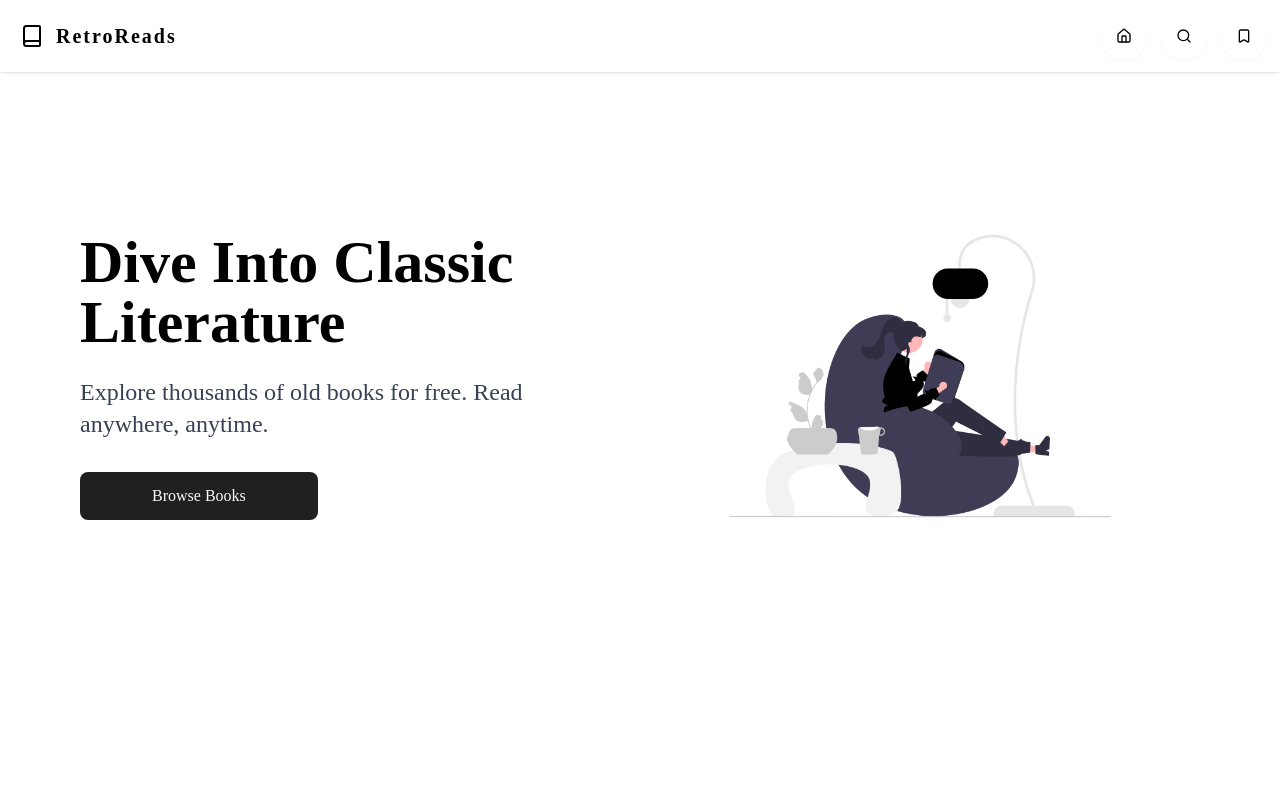
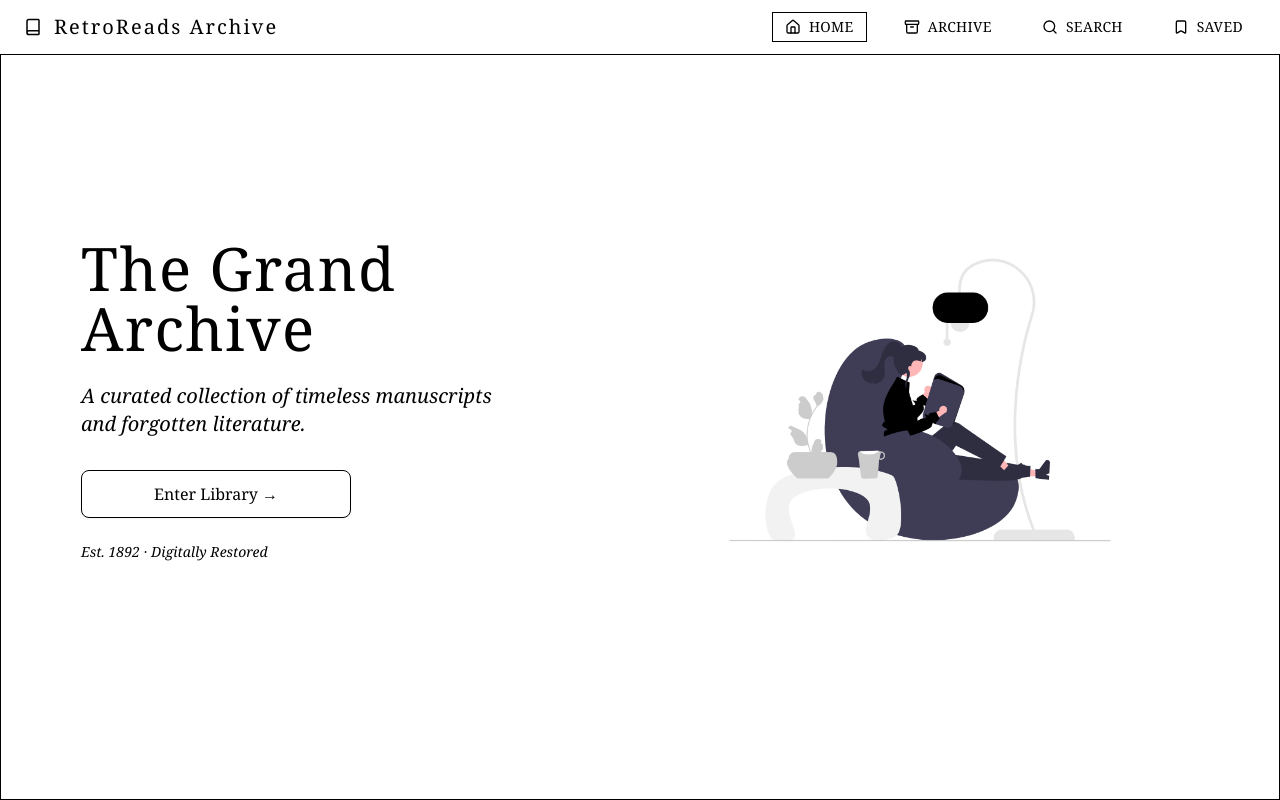
Before and after one commit to Afolabiyinka/Retro_reads, a React (Vite) app: page / in a window 1280 px wide. Built offline with nearby package versions, Linux system fonts and the light colour scheme; a web font is replaced by a local one.

Commit message:
Enhance UI and functionality across multiple components, including improved layout, updated styles, and refined user interactions in BookCard, Home, BookDetails, Books, Favourites, NavBar, and SearchPage.

```diff
--- a/src/index.css
+++ b/src/index.css
@@ -42,7 +42,7 @@
   --card-foreground: oklch(0.141 0.005 285.823);
   --popover: oklch(1 0 0);
   --popover-foreground: oklch(0.141 0.005 285.823);
-  --primary: oklch(24.462% 0.00151 16.245);
+  --primary: rgb(10, 3, 10);
   --primary-foreground: oklch(0.985 0 0);
   --secondary: oklch(0.967 0.001 286.375);
   --secondary-foreground: oklch(0.21 0.006 285.885);
--- a/src/lib/nav.ts
+++ b/src/lib/nav.ts
@@ -1,17 +1,25 @@
-import { Bookmark, House, Search } from "lucide-react";
+import { Archive, Bookmark, House, Search } from "lucide-react";
 
 const NAVICONS = [
   {
+    path: "/",
+    icon: House,
+    label: "Home",
+  },
+  {
     path: "/books",
-    icon: House,
+    icon: Archive,
+    label: "Archive",
   },
   {
     path: "/search",
     icon: Search,
+    label: "Search",
   },
   {
     path: "/favourites",
     icon: Bookmark,
+    label: "Saved",
   },
 ];
 
--- a/src/pages/Layout.tsx
+++ b/src/pages/Layout.tsx
@@ -3,7 +3,7 @@ import NavBar from "./nav/NavBar";
 
 const Layout = () => {
   return (
-    <div>
+    <div className="flex justify-center">
       <NavBar />
       <Outlet />
     </div>
--- a/src/pages/app/Home.tsx
+++ b/src/pages/app/Home.tsx
@@ -1,43 +1,61 @@
 import React from "react";
 import { motion } from "framer-motion";
-import { Button } from "@/components/ui/button";
 import { useNavigate } from "react-router-dom";
 import image2 from "@/images/image2.png";
+import { Button } from "@/components/ui/button";
 
 const Home = () => {
   const navigate = useNavigate();
 
   return (
-    <div className="min-h-screen  flex flex-col lg:flex-row items-center justify-center px-6 lg:px-20 py-12 pt-20 md:pt-0">
+    <div className="min-h-screen w-full bg-parchment text-ink flex flex-col lg:flex-row items-center justify-center px-6 lg:px-20 py-12 border border-faded">
+
+      {/* Text Section */}
       <motion.div
-        className="flex-1 text-center lg:text-left mb-10 lg:mb-0"
-        initial={{ opacity: 0, x: -50 }}
-        animate={{ opacity: 1, x: 0 }}
-        transition={{ duration: 0.8 }}
+        className="flex-1 text-center lg:text-left mb-10 lg:mb-0 font-serif"
+        initial={{ opacity: 0 }}
+        animate={{ opacity: 1 }}
+        transition={{ duration: 1.2 }}
       >
-        <h1 className="text-4xl md:text-5xl lg:text-6xl font-bold mb-6">
-          Dive Into Classic Literature
+        <h1 className="text-4xl md:text-5xl lg:text-6xl mb-6 tracking-wide">
+          The Grand Archive
         </h1>
-        <p className="text-lg md:text-2xl mb-8 max-w-md mx-auto lg:mx-0 text-gray-700">
-          Explore thousands of old books for free. Read anywhere, anytime.
+
+        <p className="text-lg md:text-xl mb-8 max-w-md mx-auto lg:mx-0 italic text-aged">
+          A curated collection of timeless manuscripts and forgotten literature.
         </p>
-        <Button size={`lg`} onClick={() => navigate("/books")}>
-          Browse Books
+
+        <Button
+          size={`lg`}
+          variant={`outline`}
+          className="border border-aged font-serif hover:bg-aged hover:text-parchment transition duration-300"
+
+          onClick={() => navigate("/books")}
+
+        >
+          Enter Library →
         </Button>
+
+        {/* Extra detail */}
+        <p className="mt-6 text-sm text-faded italic">
+          Est. 1892 · Digitally Restored
+        </p>
       </motion.div>
 
       {/* Image Section */}
       <motion.div
         className="flex-1"
-        initial={{ opacity: 0, x: 50 }}
-        animate={{ opacity: 1, x: 0 }}
-        transition={{ duration: 0.8 }}
+        initial={{ opacity: 0 }}
+        animate={{ opacity: 1 }}
+        transition={{ duration: 1.5 }}
       >
-        <img
-          src={image2}
-          alt="Book Lover Illustration"
-          className="w-full max-w-md mx-auto"
-        />
+        <div className="p-4">
+          <img
+            src={image2}
+            alt="Book Illustration"
+            className="w-full max-w-md mx-auto"
+          />
+        </div>
       </motion.div>
     </div>
   );
--- a/src/pages/books/BookDetails.tsx
+++ b/src/pages/books/BookDetails.tsx
@@ -1,142 +1,159 @@
 import { useParams, useNavigate } from "react-router-dom";
 import { BookType } from "@/types/types";
-import LoadingContainer from "@/components/loading/loadingContainer";
 import useBookDetails from "@/hooks/useBookdetails";
-import Chip from "@/components/ui/chip";
-import { Button } from "@/components/ui/button";
-import { ArrowRight, Bookmark, ChevronLeft, Heart } from "lucide-react";
 import { useFavourites } from "@/hooks/useFavourites";
 import { toast, Toaster } from "sonner";
+import { Button } from "@/components/ui/button";
+
 const BookDetails = () => {
   const { id } = useParams();
   const navigate = useNavigate();
-  const { addTofavourites, favourites, removeFromFavourites, isFavourite } =
+
+  const { addTofavourites, removeFromFavourites, isFavourite } =
     useFavourites();
 
   const bookId = Number(id);
-  const { fetchedDetails, detailsLoading, noDetails } = useBookDetails(bookId);
+  const { fetchedDetails, detailsLoading, noDetails } =
+    useBookDetails(bookId);
 
   if (detailsLoading) {
-    return <LoadingContainer />;
+    return (
+      <div className="h-screen flex items-center justify-center font-serif italic text-aged">
+        Retrieving manuscript...
+      </div>
+    );
   }
 
   if (noDetails) {
     return (
-      <div className="p-4 text-center text-red-500">
-        Error: {noDetails.message}
+      <div className="h-screen flex items-center justify-center font-serif text-center">
+        <p>Archive record unavailable.</p>
       </div>
     );
   }
 
   if (!fetchedDetails) {
     return (
-      <div className="p-4 text-center">Book not found or data is missing.</div>
+      <div className="h-screen flex items-center justify-center font-serif">
+        Record not found.
+      </div>
     );
   }
 
   const book: BookType = fetchedDetails;
-  const coverUrl = fetchedDetails.formats["image/jpeg"];
-  const bookUrl = fetchedDetails.formats["text/html"];
-
+  const coverUrl = book.formats["image/jpeg"];
+  const bookUrl = book.formats["text/html"];
   const bookInFavorites = isFavourite(book.id);
 
   function handleFavouriteClick() {
-    if (!book) return;
     if (bookInFavorites) {
       removeFromFavourites(book.id);
-      toast("Book removed from favourites");
+      toast("Removed from archive");
     } else {
       addTofavourites(book);
-      toast("Book added to favourites");
+      toast("Saved to archive");
     }
   }
 
   return (
-    <div className="min-h-screen p-1 lg:pt-16">
-      <div className="w-full  mt-20 md:mt-0">
-        <div className="bg-white rounded-lg shadow-sm p-4 md:p-4 mb-4 md:mb-6">
-          <div className="flex flex-col sm:flex-row sm:items-center sm:justify-between gap-4 mb-4">
-            <Button onClick={() => navigate(-1)} className="" size={`lg`}>
-              {/* <ChevronLeft className="w-6 h-6" /> */}
-              Go Back
+    <div className="min-h-screen bg-parchment text-ink font-serif p-6 mt-12">
+
+      <div className="max-w-5xl mx-auto border border-faded p-6">
+
+        {/* Header */}
+        <div className="flex justify-between items-center border-b border-faded pb-3 mb-6">
+          <Button
+            variant={`outline`}
+            onClick={() => navigate(-1)}
+            className="border border-aged  hover:bg-aged hover:text-parchment transition"
+          >
+            ← Return
           </Button>
-            <span className="text-lg text-gray-600">
-              {book.download_count} Downloads
-            </span>
+
+          <p className="text-sm text-faded italic">
+            Record #{book.id} · {book.download_count} accesses
+          </p>
         </div>
 
-          <div className="grid grid-cols-1 lg:grid-cols-3 gap-6 md:gap-8">
-            <div className="lg:col-span-1">
-              <div className="sticky top-4">
+        {/* Layout */}
+        <div className="grid md:grid-cols-2 gap-8">
+
+          {/* Image */}
+          <div className="border border-faded p-3 bg-parchment">
             <img
-                  src={coverUrl}
+              src={coverUrl || "/fallback-book.png"}
               alt={book.title}
-                  className="w-full max-w-sm mx-auto lg:max-w-none rounded-lg shadow-md object-cover"
+              className="w-full object-cover"
             />
+          </div>
+
+          {/* Details */}
+          <div>
+            <p className="italic text-aged mb-2">
+              {book.authors[0]?.name || "Unknown Author"}
+            </p>
+
+            <h1 className="text-3xl md:text-4xl mb-4 tracking-wide">
+              {book.title}
+            </h1>
+
+            {/* Categories */}
+            <div className="mb-6">
+              <h2 className="text-sm uppercase tracking-wide mb-2 text-faded">
+                Classification
+              </h2>
+
+              <div className="flex flex-wrap gap-2">
+                {book.bookshelves.map((cat: string) => (
+                  <span
+                    key={cat}
+                    className="border border-faded px-2 py-1 text-xs"
+                  >
+                    {cat}
+                  </span>
+                ))}
               </div>
             </div>
 
-            <div className="lg:col-span-2">
-              <p className="text-xl md:text-2xl text-gray-600 mb-2">
-                {book.authors[0].name}
-              </p>
-              <h1 className="text-2xl md:text-3xl lg:text-4xl font-bold  mb-4 md:mb-6">
-                {book.title}
-              </h1>
-              <div className="mb-6 md:mb-8">
-                <h2 className="text-base md:text-lg font-semibold text-gray-800 mb-3">
-                  Categories
+            {/* Summary */}
+            <div>
+              <h2 className="text-sm uppercase tracking-wide mb-2 text-faded">
+                Description
               </h2>
-                <div className="grid grid-cols-1 lg:grid-cols-3 gap-5">
-                  {book.bookshelves.map((fullCategoryText: string) => {
-                    let cleanedText = fullCategoryText
-                      .replace("Categories:", "")
-                      .trim();
 
-                    const lastColonIndex = cleanedText.lastIndexOf(":");
-                    if (lastColonIndex !== -1) {
-                      cleanedText = cleanedText
-                        .substring(lastColonIndex + 1)
-                        .trim();
-                    }
-
-                    return <Chip key={fullCategoryText} text={cleanedText} />;
-                  })}
-                </div>
-              </div>
-              <div>
-                <h2 className="text-base md:text-lg font-semibold text-gray-800 mb-3">
-                  Summary of the story
-                </h2>
-                <p className="text-sm md:text-base text-gray-700 leading-relaxed whitespace-pre-wrap">
-                  {book.summaries}
+              <p className="text-sm leading-relaxed whitespace-pre-wrap">
+                {book.summaries || "No description available."}
               </p>
             </div>
-              <div className="flex gap-3 mt-6">
-                <a href={bookUrl} target="_blank">
-                  <Button className="" size="lg">
-                    Read Now
-                  </Button>
+
+            {/* Actions */}
+            <div className="flex gap-4 mt-8">
+
+              <a href={bookUrl} target="_blank" className="flex-1">
+                <button className="w-full border border-aged px-4 py-2 hover:bg-aged hover:text-parchment transition">
+                  Read Manuscript →
+                </button>
               </a>
 
-                <Button
-                  size={`icon-lg`}
+              <button
                 onClick={handleFavouriteClick}
-                  className={` shadow rounded-full ${
-                    bookInFavorites ? "" : ""
-                  }`}
+                className="border border-aged px-4 py-2 hover:bg-aged hover:text-parchment transition"
               >
-                  <Bookmark
-                    className="w-8 h-8 text-inherit"
-                    fill={`${bookInFavorites ? "white" : "none"}`}
-                  />
-                </Button>
+                {bookInFavorites ? "Remove" : "Save"}
+              </button>
             </div>
           </div>
         </div>
       </div>
-      </div>
-      <Toaster position="top-center" />
+
+      <Toaster
+        closeButton
+        position="top-center"
+        toastOptions={{
+          className:
+            "font-serif border border-faded bg-parchment text-ink rounded-none shadow-none",
+        }}
+      />
     </div>
   );
 };
--- a/src/pages/nav/NavBar.tsx
+++ b/src/pages/nav/NavBar.tsx
@@ -1,37 +1,83 @@
-import React from "react";
-import { Book } from "lucide-react";
-import { Button } from "@/components/ui/button";
-import { Link } from "react-router-dom";
+import React, { useState } from "react";
+import { Book, Menu, X } from "lucide-react";
+import { Link, useLocation } from "react-router-dom";
 import { NAVICONS } from "@/lib/nav";
-import { useLocation } from "react-router-dom";
 
 const NavBar = () => {
   const location = useLocation();
+  const [open, setOpen] = useState(false);
+
   return (
-    <nav className="w-full p-3 flex justify-between items-center shadow fixed z-50 bg-white">
-      <Link to={`/`}>
-        <div className="flex items-center p-2 gap-3 rounded-xl cursor-pointer">
-          <Book />
-          <h1 className="text-xl font-extrabold capitalize  tracking-widest">
-            RetroReads
-          </h1>
+    <nav className="w-full fixed top-0 z-50 bg-white border-b border-faded px-4 md:px-6 py-3 font-serif">
+
+      <div className="flex justify-between items-center">
+
+        {/* Logo */}
+        <Link to={`/`}>
+          <div className="flex items-center gap-2 md:gap-3 cursor-pointer">
+            <Book className="text-aged" size={18} />
+            <h1 className="text-base md:text-xl tracking-widest">
+              RetroReads Archive
+            </h1>
+          </div>
+        </Link>
+
+        {/* Desktop Nav */}
+        <div className="hidden md:flex items-center gap-6 text-sm">
+          {NAVICONS.map(({ path, icon: Icon, label }) => {
+            const isActive = location.pathname === path;
+
+            return (
+              <Link key={path} to={path}>
+                <div
+                  className={`flex items-center gap-2 px-3 py-1 border transition ${isActive
+                      ? "border-aged text-aged"
+                      : "border-transparent hover:border-faded"
+                    }`}
+                >
+                  <Icon size={16} />
+                  <span className="uppercase tracking-wide">
+                    {label}
+                  </span>
+                </div>
+              </Link>
+            );
+          })}
         </div>
-      </Link>
 
-      {/* Action Buttons */}
-      <div className="flex items-center gap-3">
-        {NAVICONS.map(({ path, icon: Icon }) => (
-          <Link to={path}>
-            <Button
-              size={`icon-lg`}
-              className="rounded-full stroke-[5px]"
-              variant={`${location.pathname === path ? "default" : "outline"}`}
-            >
-              <Icon size={40} />
-            </Button>
-          </Link>
-        ))}
+        {/* Mobile Menu Button */}
+        <button
+          className="md:hidden border border-faded p-2"
+          onClick={() => setOpen(!open)}
+        >
+          {open ? <X size={18} /> : <Menu size={18} />}
+        </button>
       </div>
+
+      {/* Mobile Menu */}
+      {open && (
+        <div className="md:hidden mt-3 border-t border-faded pt-3 flex flex-col gap-2 text-sm">
+          {NAVICONS.map(({ path, icon: Icon, label }) => {
+            const isActive = location.pathname === path;
+
+            return (
+              <Link key={path} to={path} onClick={() => setOpen(false)}>
+                <div
+                  className={`flex items-center gap-2 px-3 py-2 border ${isActive
+                      ? "border-aged text-aged"
+                      : "border-transparent"
+                    }`}
+                >
+                  <Icon size={16} />
+                  <span className="uppercase tracking-wide">
+                    {label}
+                  </span>
+                </div>
+              </Link>
+            );
+          })}
+        </div>
+      )}
     </nav>
   );
 };
```
Also changed, not shown: src/components/books/BookCard.tsx (+22 -13 lines), src/pages/books/Books.tsx (+42 -20 lines), src/pages/favourites/Favourites.tsx (+25 -8 lines), src/pages/search/SearchPage.tsx (+44 -21 lines). Lines whose indentation alone changed are shown as unchanged.
